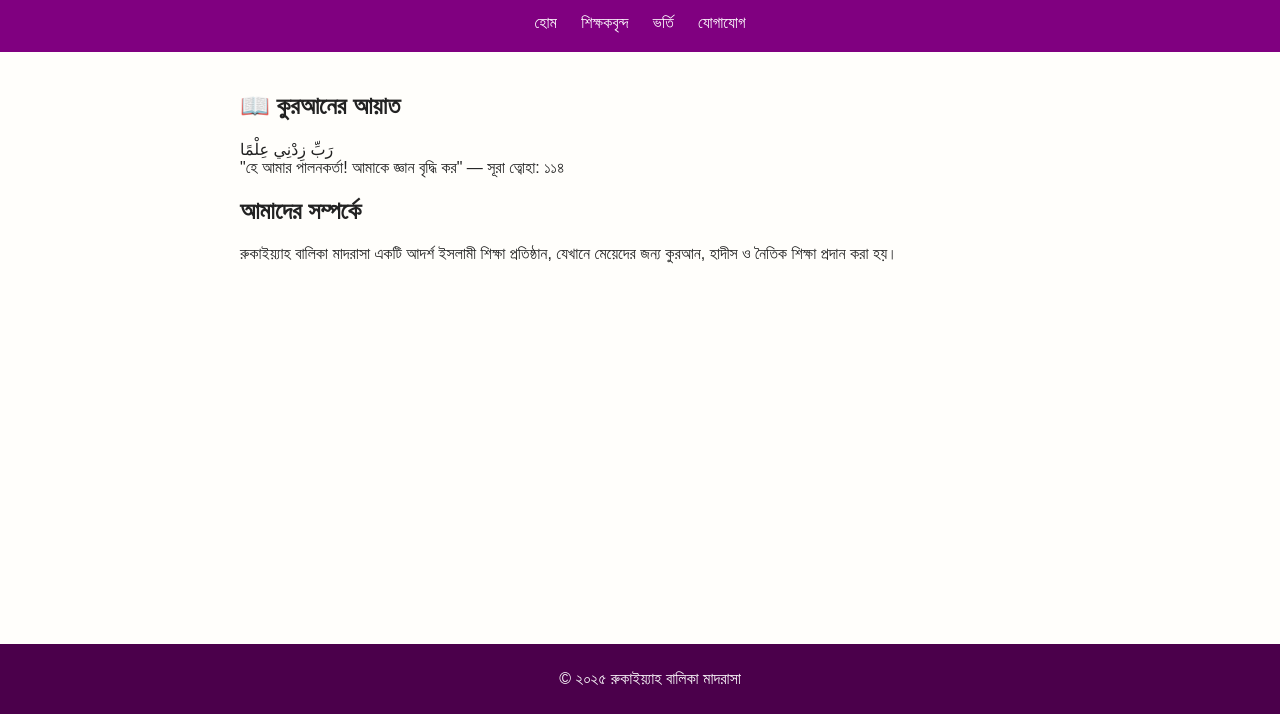
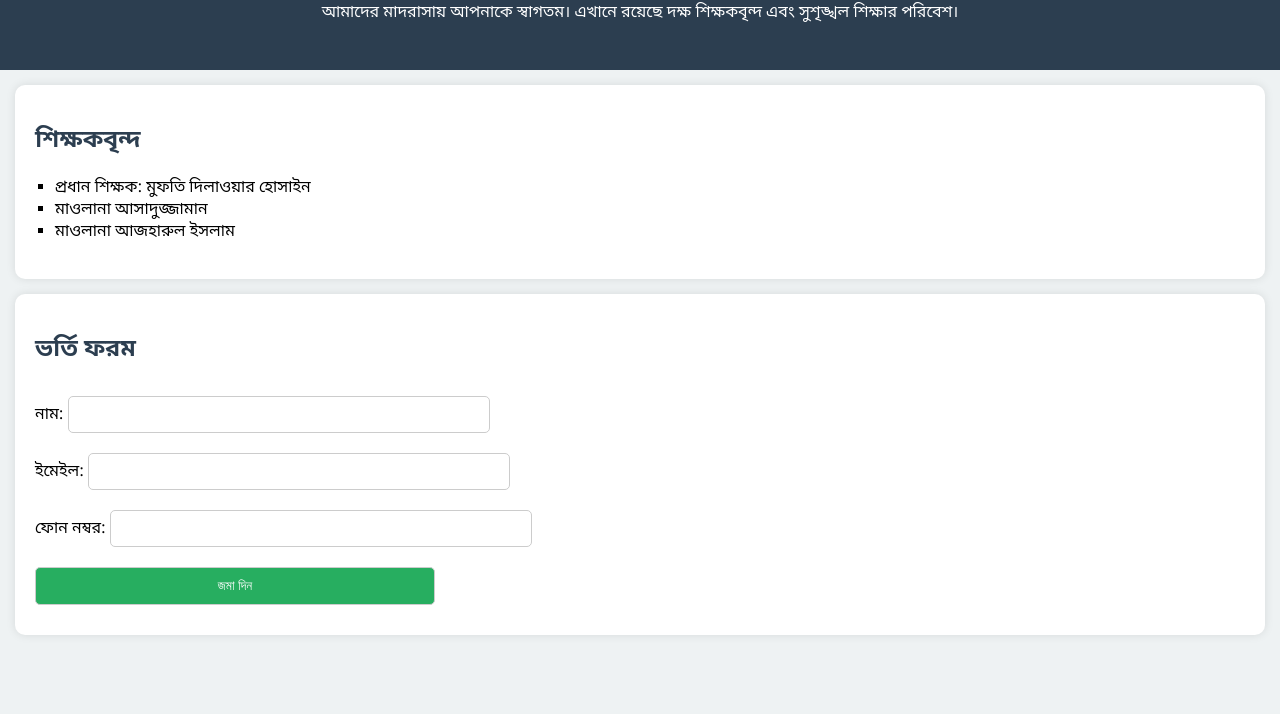
Before and after one commit to delwar01830/mahmud, a plain HTML site: page index.html in a window 1280 px wide. Shown: the part 86-800 px from the top of the page. Drawn offline with Linux system fonts and the light colour scheme.

Commit message:
Add files via upload

```diff
--- a/index.html
+++ b/index.html
@@ -1,31 +1,38 @@
+
 <!DOCTYPE html>
 <html lang="bn">
 <head>
     <meta charset="UTF-8">
+    <meta name="viewport" content="width=device-width, initial-scale=1.0">
     <title>রুকাইয়্যাহ বালিকা মাদরাসা</title>
     <link rel="stylesheet" href="style.css">
 </head>
 <body>
     <header>
         <h1>রুকাইয়্যাহ বালিকা মাদরাসা</h1>
-    <nav>
-      <a href="index.html">হোম</a>
-      <a href="teachers.html">শিক্ষকবৃন্দ</a>
-      <a href="admission.html">ভর্তি</a>
-      <a href="contact.html">যোগাযোগ</a>
-    </nav>
+        <p>আমাদের মাদরাসায় আপনাকে স্বাগতম। এখানে রয়েছে দক্ষ শিক্ষকবৃন্দ এবং সুশৃঙ্খল শিক্ষার পরিবেশ।</p>
     </header>
-  <main>
-    <h2>📖 কুরআনের আয়াত</h2>
-    <p>رَبِّ زِدْنِي عِلْمًا <br> "হে আমার পালনকর্তা! আমাকে জ্ঞান বৃদ্ধি কর" — সূরা ত্বোহা: ১১৪</p>
 
-    <section>
-      <h2>আমাদের সম্পর্কে</h2>
-      <p>রুকাইয়্যাহ বালিকা মাদরাসা একটি আদর্শ ইসলামী শিক্ষা প্রতিষ্ঠান, যেখানে মেয়েদের জন্য কুরআন, হাদীস ও নৈতিক শিক্ষা প্রদান করা হয়।</p>
+    <section class="teachers">
+        <h2>শিক্ষকবৃন্দ</h2>
+        <ul>
+            <li>প্রধান শিক্ষক: মুফতি দিলাওয়ার হোসাইন</li>
+            <li>মাওলানা আসাদুজ্জামান</li>
+            <li>মাওলানা আজহারুল ইসলাম</li>
+        </ul>
     </section>
-  </main>
-  <footer>
-    <p>&copy; ২০২৫ রুকাইয়্যাহ বালিকা মাদরাসা</p>
-  </footer>
+
+    <section class="admission">
+        <h2>ভর্তি ফরম</h2>
+        <form action="#" method="post">
+            <label for="name">নাম:</label>
+            <input type="text" id="name" name="name" required><br>
+            <label for="email">ইমেইল:</label>
+            <input type="email" id="email" name="email" required><br>
+            <label for="phone">ফোন নম্বর:</label>
+            <input type="text" id="phone" name="phone"><br>
+            <button type="submit">জমা দিন</button>
+        </form>
+    </section>
 </body>
 </html>
--- a/style.css
+++ b/style.css
@@ -1,43 +1,55 @@
+
 body {
-  font-family: 'Siyam Rupali', sans-serif;
-  background: #fffefb;
-  color: #222;
-  margin: 0;
-  padding: 0;
+    font-family: 'Noto Sans Bengali', Arial, sans-serif;
+    margin: 0;
+    padding: 0;
+    background-color: #eef2f3;
 }
+
 header {
-  background-color: #800080;
-  color: white;
-  padding: 20px;
-  text-align: center;
+    background-color: #2c3e50;
+    color: white;
+    text-align: center;
+    padding: 30px;
 }
-nav a {
-  margin: 0 10px;
-  color: white;
-  text-decoration: none;
+
+header h1 {
+    margin: 0;
+    font-size: 2em;
 }
-main {
-  padding: 20px;
-  max-width: 800px;
-  margin: auto;
+
+section {
+    padding: 20px;
+    margin: 15px;
+    background-color: white;
+    border-radius: 10px;
+    box-shadow: 0 0 10px rgba(0, 0, 0, 0.1);
 }
-footer {
-  background-color: #4b004b;
-  color: white;
-  text-align: center;
-  padding: 10px;
-  position: fixed;
-  bottom: 0;
-  width: 100%;
+
+h2 {
+    color: #2c3e50;
 }
-form label {
-  display: block;
-  margin: 10px 0;
+
+ul {
+    list-style-type: square;
+    padding-left: 20px;
 }
-button {
-  background-color: #800080;
-  color: white;
-  padding: 10px 20px;
-  border: none;
-  cursor: pointer;
+
+form input, form button {
+    padding: 10px;
+    margin: 10px 0;
+    width: 100%;
+    max-width: 400px;
+    border: 1px solid #ccc;
+    border-radius: 5px;
 }
+
+form button {
+    background-color: #27ae60;
+    color: white;
+    cursor: pointer;
+}
+
+form button:hover {
+    background-color: #1e8449;
+}
```
Lines whose indentation alone changed are shown as unchanged.
